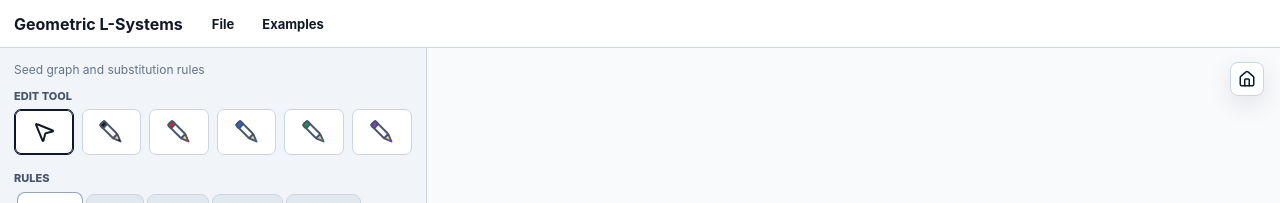
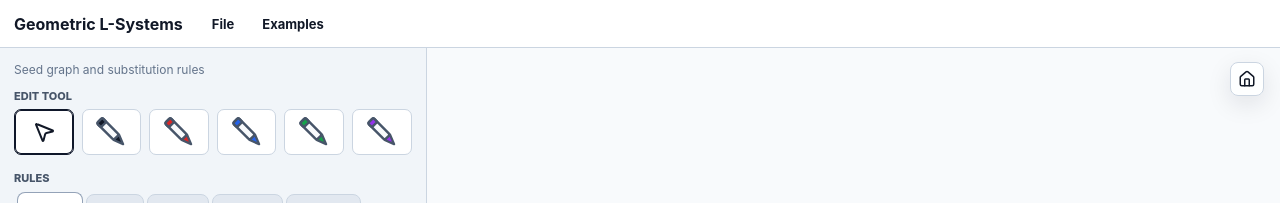
Before and after one commit to davbachman/Geometric-L-Systems, a React (Vite) app: page / in a window 1280 px wide. Shown: the top 203 px of the page. Built offline with nearby package versions, Linux system fonts and the light colour scheme.

Commit message:
Improve pencil tool visibility

```diff
--- a/src/components/GraphEditor.tsx
+++ b/src/components/GraphEditor.tsx
@@ -709,8 +709,7 @@ function PencilToolIcon({ color }: { color: string }) {
       <g transform="rotate(-45 10 10)">
         <rect x="8" y="1.5" width="4" height="12.5" rx="1" fill="#f8fafc" stroke="#475569" strokeWidth="1.3" />
         <rect x="8" y="1.5" width="4" height="3" rx="0.8" fill={color} stroke="#475569" strokeWidth="1.3" />
-        <path d="M8 14 L12 14 L10 19 Z" fill="#f2c98d" stroke="#475569" strokeWidth="1.2" strokeLinejoin="round" />
-        <path d="M9.25 17.1 L10.75 17.1 L10 19 Z" fill={color} />
+        <path d="M8 14 L12 14 L10 19 Z" fill={color} stroke="#475569" strokeWidth="1.2" strokeLinejoin="round" />
       </g>
     </svg>
   );
--- a/src/styles.css
+++ b/src/styles.css
@@ -250,9 +250,9 @@ button:hover {
 
 .pencil-tool-icon {
   display: block;
-  height: 30px;
+  height: 38px;
   overflow: visible;
-  width: 30px;
+  width: 38px;
 }
 
 .mini-swatch,
```
